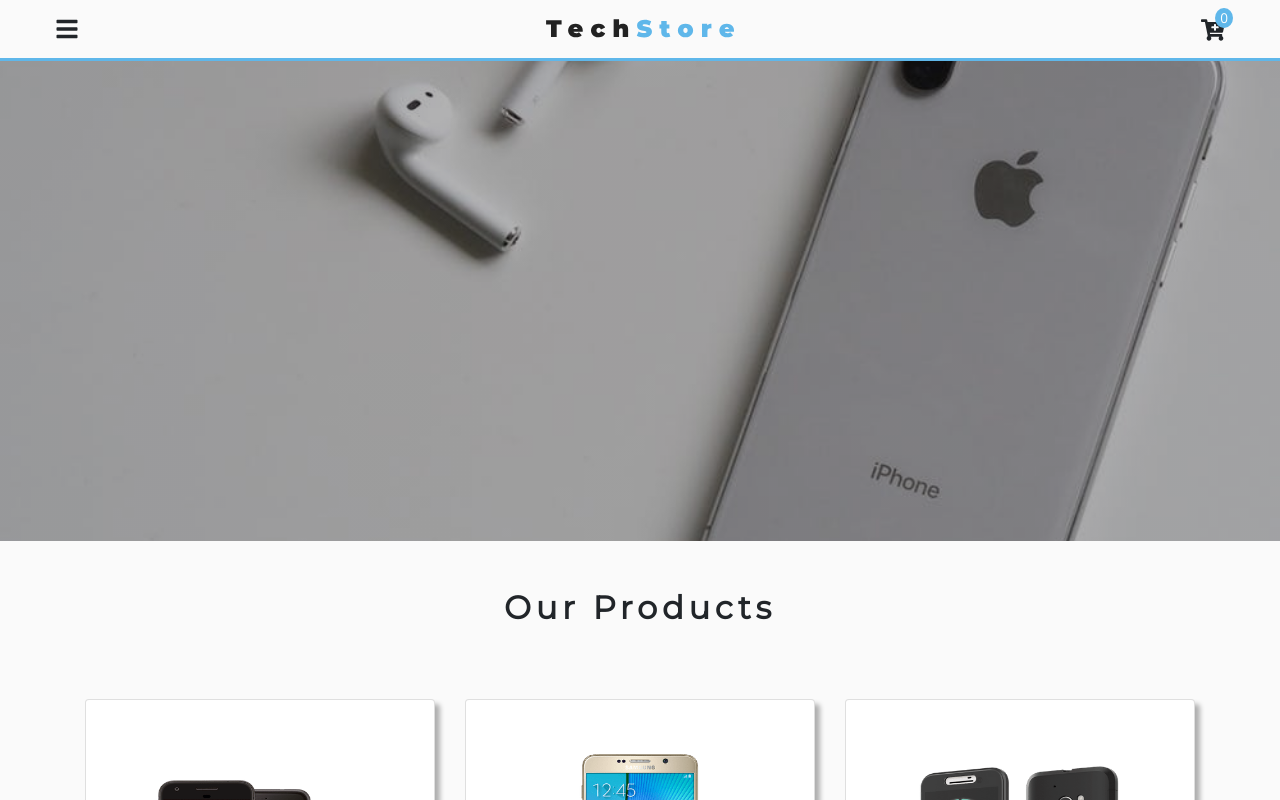
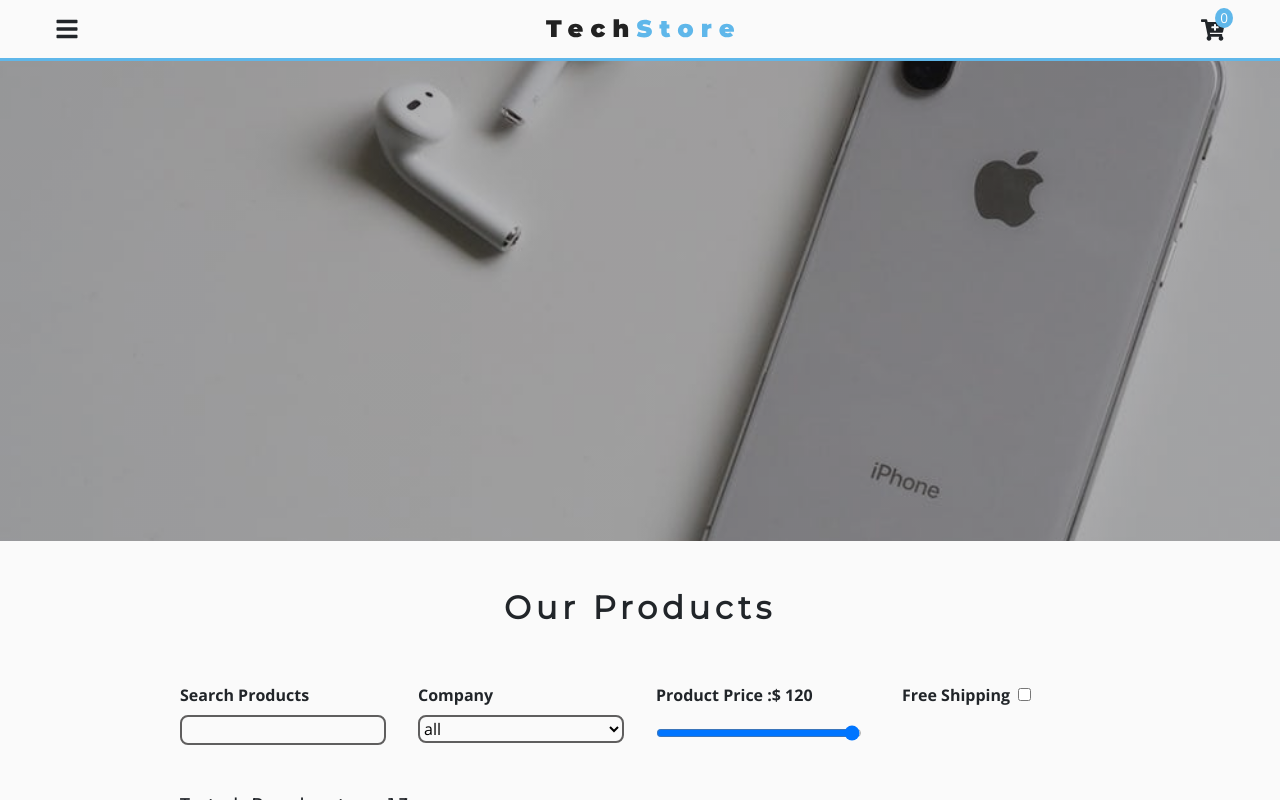
Before and after one commit to ypablo/Tech_store, a React (Create React App) app: page /products in a window 1280 px wide. Shown: the top 800 px of the page. Built offline with nearby package versions, Linux system fonts and the light colour scheme.

Commit message:
Add filtering capability v1

```diff
--- /dev/null
+++ b/src/components/ProductsPage/ProductFilter.js
@@ -0,0 +1,65 @@
+import React from 'react'
+import styled from 'styled-components'
+import {ProductConsumer} from '../../context/context'
+
+export default function ProductFilter() {
+    return (
+        <ProductConsumer>
+           {value => {
+               const {search, min, max, price, shipping, company, handleChange, storeProducts} = value
+               return (
+                   <div className="row my-5">
+                       <div className="col-10 mx-auto">
+                        <FilterWrapper>
+                            {/*text search*/}
+                            <div>
+                                <label htmlFor="search">search products</label>
+                                <input type="text" name="search" id="search" onChange={handleChange} value={search} className="filter-item"/>
+                            </div>
+                            {/* category search */}
+                            <div>
+                                <label htmlFor="company">company</label>
+                                <select type="text" name="company" id="company" onChange={handleChange} value={company} className="filter-item">
+                                    <option value="all">all</option>
+                                    <option value="fuji">fuji</option>
+                                    <option value="htc">htc</option>
+                                </select>
+                            </div>
+                             {/* price range */}
+                             <div>
+                                 <label htmlFor="price">
+                                     <p className="mb-2">product price :<span>$ {price}</span></p>
+                                 </label>
+                                 <input type="range" name="price" id="price" min={min} max={max} className="filter-price" value={price} onChange={handleChange}/>
+                             </div>
+                             {/* free shipping */}
+                             <div>
+                                 <label htmlFor="shipping" className="mx-2">free shipping</label>
+                                 <input type="checkbox" name="shipping" id="shipping" onChange={handleChange} value={shipping && true}/>
+                             </div>
+                        </FilterWrapper>
+                       </div>
+                   </div>
+               )
+           }}
+        </ProductConsumer>
+    )
+}
+
+const FilterWrapper = styled.div`
+    display: grid;
+    grid-template-columns: repeat(auto-fit, minmax(200px, 1fr));
+    grid-column-gap: 2rem;
+    grid-row-gap: 1 rem;
+    label {
+        font-weight: bold;
+        text-transform: capitalize;
+    }
+    .filter-item, .filter-price {
+        display: block;
+        width: 100%;
+        background: transparent;
+        border-radius: 0.5rem;
+        border: 2px solid var(--darkGrey);
+    }
+`
--- a/src/components/ProductsPage/Products.js
+++ b/src/components/ProductsPage/Products.js
@@ -2,7 +2,7 @@
 import { ProductConsumer } from '../../context/context'
 import Title from '../Title'
 import Product from '../Product'
-
+import ProductFilter from './ProductFilter'
 
 export default function Products() {
     return (
@@ -13,10 +13,23 @@
                     <section className="py-5">
                         <div className="container">
                             <Title center title="our products" />
+                            <ProductFilter/>
+                            <div className="row">
+                                <div className="col-10 mx-auto">
+                                    <div className="text-title">
+                                      total products :  {filteredProducts.length}
+                                    </div>
+                                </div>
+                            </div>
+
                             <div className="row py-5">
-                                {filteredProducts.map(product => {
+                                {filteredProducts.length === 0? (
+                                    <div className="col text-title text-center">sorry, no items matched your search</div>
+                                ) :
+                                (
+                                filteredProducts.map(product => {
                                     return <Product key={product.id} product={product} />
-                                })}
+                                }))}
                             </div>
                         </div>
                     </section>
--- a/src/context/context.js
+++ b/src/context/context.js
@@ -20,7 +20,13 @@
     filteredProducts: [],
     featuredProducts: [],
     singleProduct: {},
-    loading: true
+    loading: true,
+    search: "",
+    price: 0,
+    min: 0,
+    max: 0,
+    company: "all",
+    shipping: false
   };
   componentDidMount() {
     //from contentful items
@@ -39,6 +45,9 @@
     });
     //  featured products
     let featuredProducts = storeProducts.filter(item => item.featured === true);
+    //get max price
+    let maxPrice = Math.max(...storeProducts.map(item => item.price))
+
     this.setState(
       {
         storeProducts,
@@ -46,7 +55,9 @@
         featuredProducts,
         cart: this.getStorageCart(),
         singleProduct: this.getStorageProduct(),
-        loading: false
+        loading: false,
+        price: maxPrice,
+        max: maxPrice
       },
       () => {
         this.addTotals();
@@ -227,6 +238,16 @@
     )
   };
 
+  //handle filtering
+  handleChange = (event) => {
+    console.log(event)
+  }
+
+  sortData = () => {
+
+  }
+
+
   render() {
     return (
       <ProductContext.Provider
@@ -241,7 +262,8 @@
           increment: this.increment,
           decrement: this.decrement,
           removeItem: this.removeItem,
-          clearCart: this.clearCart
+          clearCart: this.clearCart,
+          handleChange: this.handleChange
         }}
       >
         {this.props.children}
```
